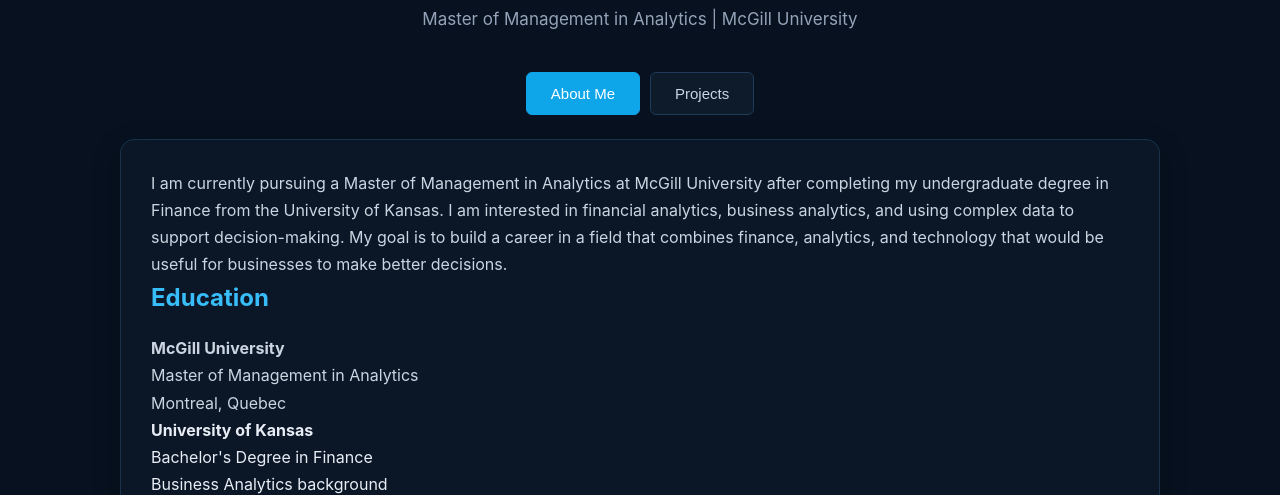
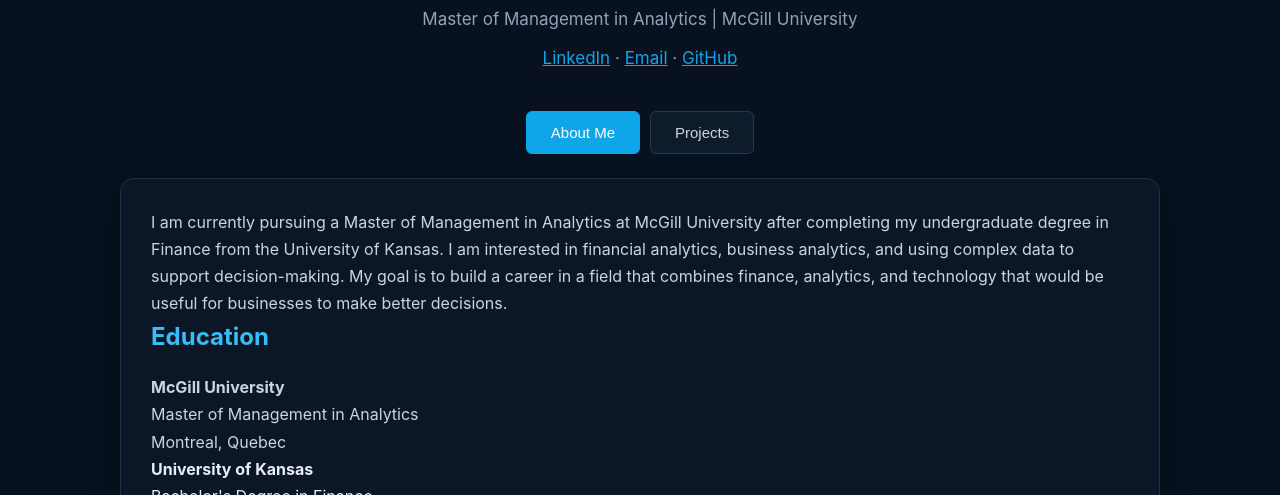
Before and after one commit to maqbooltaha/maqbooltaha.github.io, a plain HTML site: page index.html in a window 1280 px wide. Shown: the part 284-779 px from the top of the page. Drawn offline with Linux system fonts and the light colour scheme.

Commit message:
Add contact links

```diff
--- a/index.html
+++ b/index.html
@@ -247,6 +247,7 @@
 
         <h1>Taha Sajid Maqbool</h1>
         <p>Master of Management in Analytics | McGill University</p>
+                <p style="margin-top:10px;"><a href="https://www.linkedin.com/in/taha-maqbool001/" target="_blank" style="color:#0ea5e9;">LinkedIn</a> · <a href="mailto:tahasajidmaqbool@gmail.com" style="color:#0ea5e9;">Email</a> · <a href="https://github.com/maqbooltaha" target="_blank" style="color:#0ea5e9;">GitHub</a></p>
       </header>
 
       <!-- ============================================================
```
